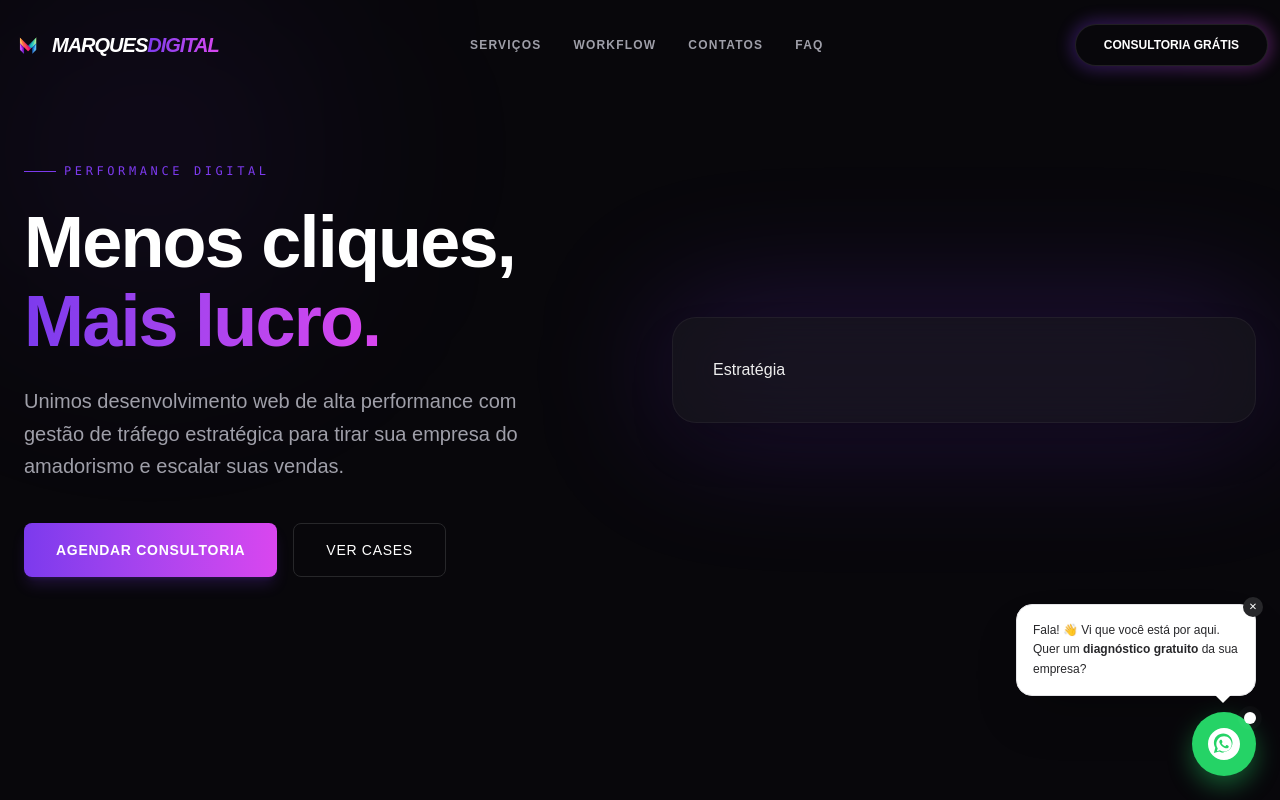
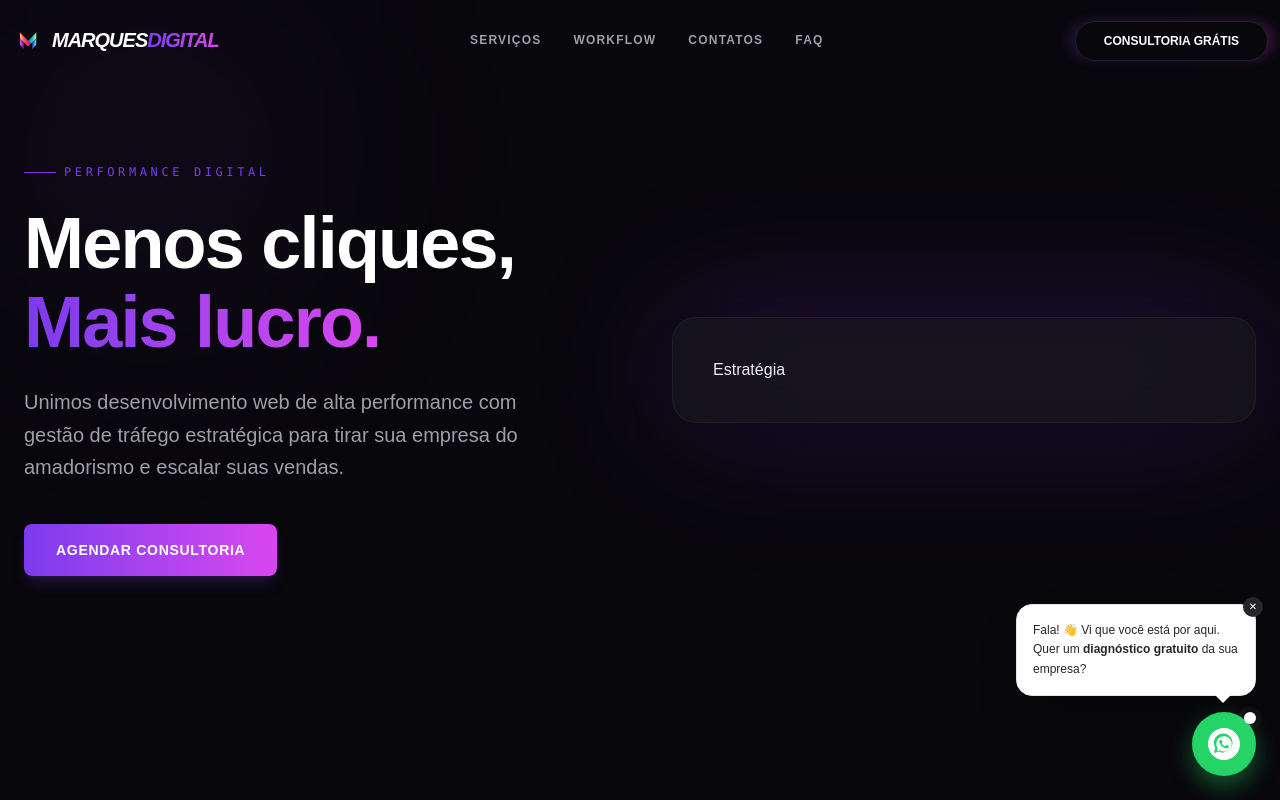
Before and after one commit to LeonardoSalees/marques-digital, a Next.js app: page / in a window 1280 px wide. Shown: the top 800 px of the page. Built offline with nearby package versions, Linux system fonts and the light colour scheme.

Commit message:
update links href

```diff
--- a/src/app/components/Hero.tsx
+++ b/src/app/components/Hero.tsx
@@ -1,5 +1,11 @@
-import Typewriter from 'typewriter-effect';
+import { redirect } from "next/navigation";
+import Typewriter from "typewriter-effect";
 export function Hero() {
+  const phoneNumber = "5511972347027"; // COLOQUE O NÚMERO DO SEU AMIGO AQUI
+  const message = encodeURIComponent(
+    "Olá! Vim pelo site e gostaria de um diagnóstico gratuito do meu negócio."
+  );
+  const whatsappUrl = `https://wa.me/${phoneNumber}?text=${message}`;
   return (
     <section className="min-h-[90vh] flex items-center justify-center bg-brand-black px-6 pt-5 relative overflow-hidden">
       {/* Background Glows para combinar com a logo */}
@@ -28,12 +34,14 @@ export function Hero() {
           </p>
 
           <div className="flex flex-wrap gap-4 mt-4">
-            <button className="bg-gradient-to-r from-brand-purple to-brand-magenta text-white font-black px-8 py-4 rounded-lg hover:brightness-110 transition-all text-sm uppercase tracking-wider shadow-lg shadow-brand-purple/20">
+            <a
+              className="bg-gradient-to-r from-brand-purple to-brand-magenta text-white font-black px-8 py-4 rounded-lg hover:brightness-110 transition-all text-sm uppercase tracking-wider shadow-lg shadow-brand-purple/20"
+              href={whatsappUrl}
+              target="_blank"
+        rel="noopener noreferrer"
+            >
               Agendar Consultoria
-            </button>
-            <button className="border border-zinc-800 text-white px-8 py-4 rounded-lg hover:bg-zinc-900 transition-all text-sm uppercase tracking-wider">
-              Ver Cases
-            </button>
+            </a>
           </div>
         </div>
 
@@ -45,17 +53,17 @@ export function Hero() {
             <Typewriter
               options={{
                 strings: [
-              'Dados',
-              'Performance',
-              'Estratégia',
-              'Tecnologia',
-              'Conversão'
+                  "Dados",
+                  "Performance",
+                  "Estratégia",
+                  "Tecnologia",
+                  "Conversão",
                 ],
                 autoStart: true,
                 loop: true,
                 delay: 75,
                 deleteSpeed: 10,
-            cursor: "▋" // Cursor estilo terminal Linux
+                cursor: "▋", // Cursor estilo terminal Linux
               }}
             />
           </div>
--- a/src/app/components/Navbar.tsx
+++ b/src/app/components/Navbar.tsx
@@ -1,4 +1,5 @@
 "use client";
+import { redirect } from "next/navigation";
 import Image from "next/image";
 import { useState, useEffect } from "react";
 
@@ -10,6 +11,11 @@ export function Navbar() {
     behavior: "smooth",
   });
 };
+const phoneNumber = "5511972347027"; // COLOQUE O NÚMERO DO SEU AMIGO AQUI
+  const message = encodeURIComponent(
+    "Olá! Vim pelo site e gostaria de um diagnóstico gratuito do meu negócio."
+  );
+  const whatsappUrl = `https://wa.me/${phoneNumber}?text=${message}`;
 
   useEffect(() => {
     const handleScroll = () => {
@@ -54,9 +60,11 @@ export function Navbar() {
         {/* Botão CTA com as cores novas */}
         <button className="relative group">
           <div className="absolute -inset-1 bg-gradient-to-r from-brand-purple to-brand-magenta rounded-full blur opacity-30 group-hover:opacity-60 transition duration-500"></div>
-          <div className="relative bg-brand-black border border-white/10 text-white text-[10px] md:text-xs font-black px-5 py-2 md:px-7 md:py-3 rounded-full hover:border-brand-purple/50 transition-all">
+          <a className="relative bg-brand-black border border-white/10 text-white text-[10px] md:text-xs font-black px-5 py-2 md:px-7 md:py-3 rounded-full hover:border-brand-purple/50 transition-all" target="_blank"
+        rel="noopener noreferrer"
+        href={whatsappUrl}>
             CONSULTORIA GRÁTIS
-          </div>
+          </a>
         </button>
 
       </div>
```
Lines whose indentation alone changed are shown as unchanged.
